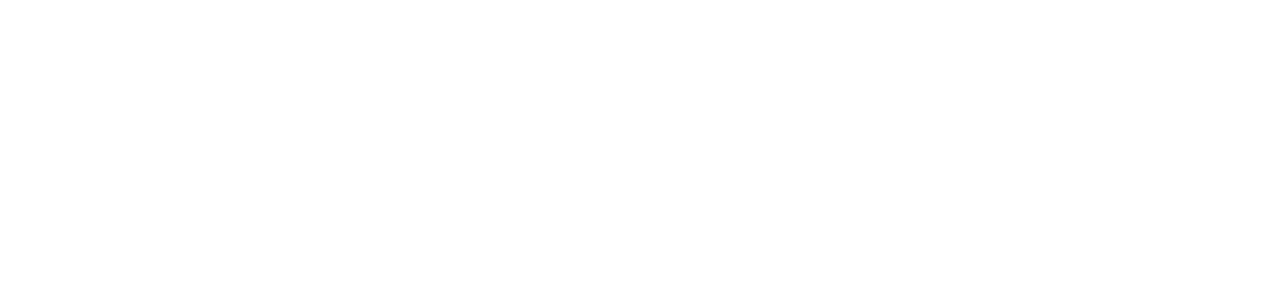
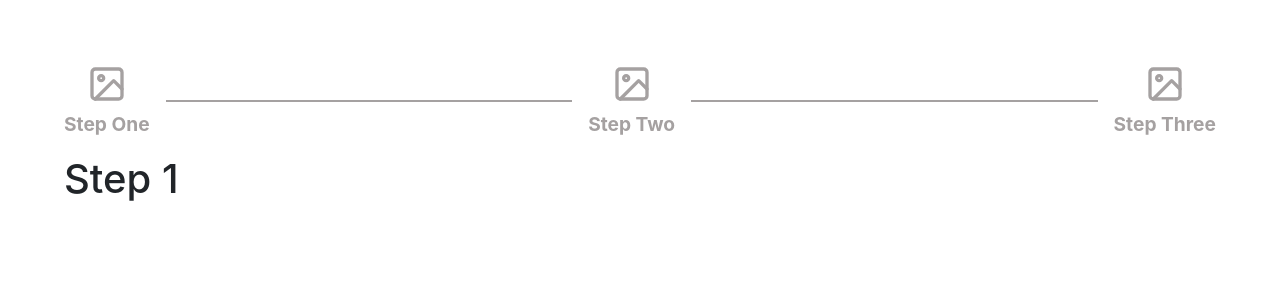
Before and after one commit to Khalid-Uris/epic-mockup, a React (Create React App) app: page /testing in a window 1280 px wide. Before the commit this address had no page. Shown: the top 300 px of the page. Built offline with nearby package versions, Linux system fonts and the light colour scheme.

Commit message:
multi step form 90% functionality completed

```diff
--- a/src/App.css
+++ b/src/App.css
@@ -1,5 +1,53 @@
 main {
-     background: #FBFBFB;
-     /* background: #494E67; */
+  background: #fbfbfb;
+  /* background: #494E67; */
+}
 
- }
+.multi-step-form {
+  padding: 1rem;
+}
+
+.steps-head-wrapper {
+  margin-bottom: 1rem;
+}
+
+.steps-head {
+  display: flex;
+  /* justify-content: space-between; */
+  align-items: center;
+  padding: 0;
+}
+
+.step-link {
+  background: none;
+  border: none;
+  padding: 0;
+  cursor: pointer;
+  outline: none !important;
+}
+
+.step-link p,
+svg {
+  margin: 0;
+  font-weight: bold;
+  font-size: 1.2rem;
+  color: #a5a1a1;
+}
+
+.head-items-separator {
+  height: 2px;
+  background-color: #a5a1a1;
+  width: 100%;
+  min-width: 2rem;
+  margin: 0 1rem;
+}
+
+/* .step-item {
+		width: 100%;
+		display: flex;
+		align-items: center;
+	} */
+
+.step-link {
+  white-space: nowrap;
+}
--- a/src/App.js
+++ b/src/App.js
@@ -1,18 +1,20 @@
 // import logo from './logo.svg';
-import { BrowserRouter, Route, Routes } from 'react-router-dom';
-import './App.css';
-import Index from './pages/Index';
-import Logo from './pages/Logo';
-import MultiStep from './pages/MultiStep';
+import { BrowserRouter, Route, Routes } from "react-router-dom";
+import "./App.css";
+import Index from "./pages/Index";
+import Logo from "./pages/Logo";
+import MultiStep from "./pages/MultiStep";
+import TestingMultiStep from "./pages/TestingMultiStep";
 
 function App() {
   return (
     <div className="App">
       <BrowserRouter>
         <Routes>
-          <Route path={'/'} element={<Index/>}></Route>
-          <Route path={'/multi_step'} element={<MultiStep/>}></Route>
-          <Route path={'/logo'} element={<Logo/>}/>
+          <Route path="/" element={<Index />} />
+          <Route path="/multi_step" element={<MultiStep />} />
+          <Route path="/logo" element={<Logo />} />
+          <Route path="/testing" element={<TestingMultiStep />} />
         </Routes>
       </BrowserRouter>
     </div>
--- a/src/components/MultiStepForm/components/MultiStepContext.jsx
+++ b/src/components/MultiStepForm/components/MultiStepContext.jsx
@@ -1,25 +1,25 @@
 import React from "react";
 
 const MultiStepContext = React.createContext({
-  selectedItemId: null,
-  defaultActiveId: null,
+  activeStepId: null,
+  defaultActiveStepId: null,
   handleSelectItem: () => {},
 });
 
-export function MultiStepContextProvider({ defaultActiveItem, children }) {
-  const [selectedItem, setSelectedItem] = React.useState(defaultActiveItem);
+export function MultiStepContextProvider({ defaultActiveStepId, children }) {
+  const [activeStep, setActiveStep] = React.useState(defaultActiveStepId);
 
   const handleSelectItem = (item) => {
-    setSelectedItem(item);
+    setActiveStep(item);
   };
 
   const contextValues = React.useMemo(
     () => ({
-      selectedItemId: selectedItem,
-      defaultActiveId: defaultActiveItem,
+      activeStepId: activeStep,
+      defaultActiveStepId: defaultActiveStepId,
       handleSelectItem,
     }),
-    [selectedItem, defaultActiveItem]
+    [activeStep, defaultActiveStepId]
   );
 
   return (
@@ -30,9 +30,9 @@
 }
 
 export function useMultiStep() {
-  const { defaultActiveId, selectedItemId, handleSelectItem } =
+  const { defaultActiveStepId, activeStepId, handleSelectItem } =
     React.useContext(MultiStepContext);
-  return { defaultActiveId, selectedItemId, setSelectedItem: handleSelectItem };
+  return { defaultActiveStepId, activeStepId, setActiveStep: handleSelectItem };
 }
 
 export default MultiStepContext;
--- a/src/components/MultiStepForm/components/Step.jsx
+++ b/src/components/MultiStepForm/components/Step.jsx
@@ -1,5 +1,5 @@
-/* eslint-disable react/no-unused-prop-types */
 import React from "react";
+import PropTypes from "prop-types";
 import MultiStepContext from "./MultiStepContext";
 
 function Step(props) {
@@ -11,10 +11,10 @@
     );
   }
 
-  const { selectedItemId } = context;
+  const { activeStepId } = context;
   const { id, children } = props;
 
-  const isSelected = selectedItemId === id;
+  const isSelected = activeStepId === id;
 
   return (
     <div
@@ -26,4 +26,14 @@
   );
 }
 
+Step.propTypes = {
+  id: PropTypes.string.isRequired,
+  title: PropTypes.string.isRequired,
+  iconLink: PropTypes.string,
+};
+
+Step.defaultProps = {
+  iconLink: null,
+};
+
 export default Step;
--- a/src/components/MultiStepForm/components/StepsHead.jsx
+++ b/src/components/MultiStepForm/components/StepsHead.jsx
@@ -3,7 +3,7 @@
 import TabContext from "./MultiStepContext";
 
 function StepsHead(props) {
-  const { stepData } = props;
+  const { stepsHeadData } = props;
   const context = React.useContext(TabContext);
 
   if (!context) {
@@ -13,16 +13,20 @@
   }
 
   return (
-    <ul className="step-head" role="tablist">
-      {stepData.map((item) => (
+    <ul className="steps-head" role="tablist">
+      {stepsHeadData.map((item, index) => (
+        <>
           <StepsHeadItem
             key={item.id}
             id={item.id}
+            totalSteps={stepsHeadData?.length}
+            stepNumber={index + 1}
             title={item.title}
             iconLink={item.iconLink}
-          selectedItemId={context.selectedItemId}
+            activeStepId={context.activeStepId}
             onSelect={context.handleSelectItem}
           />
+        </>
       ))}
     </ul>
   );
--- a/src/components/MultiStepForm/components/StepsHeadItem.jsx
+++ b/src/components/MultiStepForm/components/StepsHeadItem.jsx
@@ -1,15 +1,17 @@
 import React from "react";
+import { FiImage } from "react-icons/fi";
 
 function StepHeadItem(props) {
-  const { id, title, selectedItemId, onSelect } = props;
+  const { id, title, activeStepId, totalSteps, stepNumber, onSelect } = props;
 
   const handleClick = () => {
     onSelect(id);
   };
 
-  const isSelected = id === selectedItemId;
+  const isSelected = id === activeStepId;
 
   return (
+    <React.Fragment>
       <li
         className={`step-item ${isSelected ? "active" : ""}`}
         role="presentation"
@@ -21,9 +23,14 @@
           onClick={handleClick}
           type="button"
         >
-        {title}
+          <div>
+            <FiImage size={40} />
+          </div>
+          <p>{title}</p>
         </button>
       </li>
+      {totalSteps !== stepNumber && <li className="head-items-separator" />}
+    </React.Fragment>
   );
 }
 
--- a/src/components/MultiStepForm/index.jsx
+++ b/src/components/MultiStepForm/index.jsx
@@ -1,12 +1,13 @@
 import React from "react";
+import PropTypes from "prop-types";
 import Step from "./components/Step";
 import { MultiStepContextProvider } from "./components/MultiStepContext";
 import StepsHead from "./components/StepsHead";
 
 function MultiStepForm(props) {
-  const { defaultActiveItemId, navBarDirection, variant, children } = props;
+  const { defaultActiveStepId, children } = props;
 
-  const tabData = React.useMemo(() => {
+  const stepsHeadData = React.useMemo(() => {
     const data = [];
 
     React.Children.forEach(children, (child) => {
@@ -25,14 +26,10 @@
   }, [children]);
 
   return (
-    <div className="tabs">
-      <MultiStepContextProvider defaultActiveItem={defaultActiveItemId}>
-        <div className="tab-nav-wrapper">
-          <StepsHead
-            variant={variant}
-            tabData={tabData}
-            direction={navBarDirection}
-          />
+    <div className="multi-step-form">
+      <MultiStepContextProvider defaultActiveStepId={defaultActiveStepId}>
+        <div className="steps-head-wrapper">
+          <StepsHead stepsHeadData={stepsHeadData} />
         </div>
         <div>{children}</div>
       </MultiStepContextProvider>
@@ -42,4 +39,8 @@
 
 MultiStepForm.Step = Step;
 
+MultiStepForm.propTypes = {
+  defaultActiveStepId: PropTypes.string.isRequired,
+};
+
 export default MultiStepForm;
--- a/src/index.css
+++ b/src/index.css
@@ -1,13 +1,17 @@
 body {
   margin: 0;
-  font-family: -apple-system, BlinkMacSystemFont, 'Segoe UI', 'Roboto', 'Oxygen',
-    'Ubuntu', 'Cantarell', 'Fira Sans', 'Droid Sans', 'Helvetica Neue',
+  font-family: -apple-system, BlinkMacSystemFont, "Segoe UI", "Roboto", "Oxygen",
+    "Ubuntu", "Cantarell", "Fira Sans", "Droid Sans", "Helvetica Neue",
     sans-serif;
   -webkit-font-smoothing: antialiased;
   -moz-osx-font-smoothing: grayscale;
 }
 
 code {
-  font-family: source-code-pro, Menlo, Monaco, Consolas, 'Courier New',
+  font-family: source-code-pro, Menlo, Monaco, Consolas, "Courier New",
     monospace;
 }
+
+ul {
+  list-style: none;
+}
--- /dev/null
+++ b/src/pages/TestingMultiStep.jsx
@@ -0,0 +1,28 @@
+import React from "react";
+import MultiStepForm from "../components/MultiStepForm";
+
+function TestingMultiStep() {
+  return (
+    <div className="p-5">
+      <MultiStepForm defaultActiveStepId="stepOne">
+        <MultiStepForm.Step id="stepOne" title="Step One">
+          <div>
+            <h1>Step 1</h1>
+          </div>
+        </MultiStepForm.Step>
+        <MultiStepForm.Step id="stepTwo" title="Step Two">
+          <div>
+            <h1>Step 2</h1>
+          </div>
+        </MultiStepForm.Step>
+        <MultiStepForm.Step id="stepThree" title="Step Three">
+          <div>
+            <h1>Step 3</h1>
+          </div>
+        </MultiStepForm.Step>
+      </MultiStepForm>
+    </div>
+  );
+}
+
+export default TestingMultiStep;
```
Lines whose indentation alone changed are shown as unchanged.
